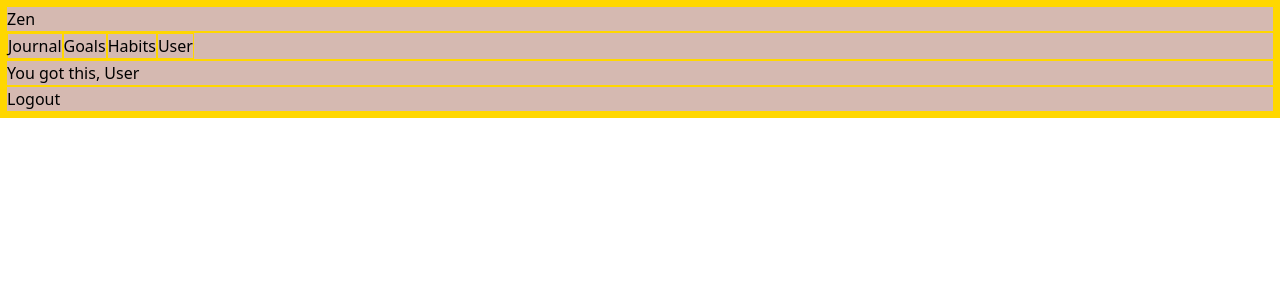
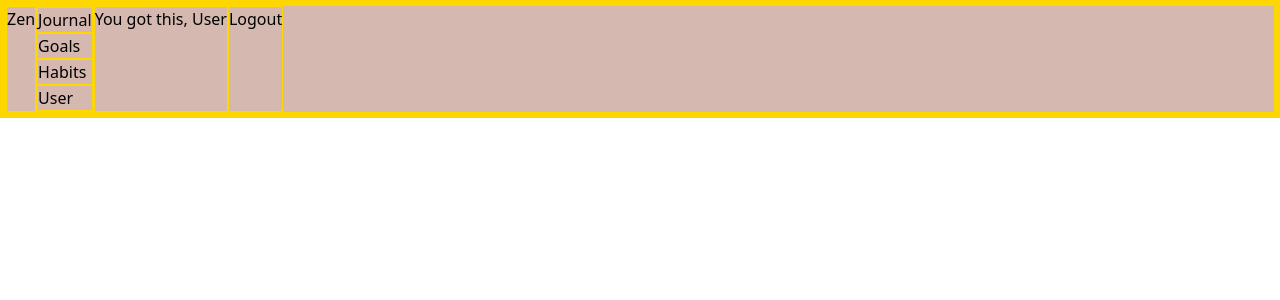
Before and after one commit to rominadouk/zen-redesign, a React (Create React App) app: page / in a window 1280 px wide. Shown: the top 300 px of the page. Built offline with nearby package versions, Linux system fonts and the light colour scheme.

Commit message:
successfully displays flex on desktop navbar

```diff
--- a/src/modules/Navbar.tsx
+++ b/src/modules/Navbar.tsx
@@ -12,9 +12,9 @@ const Navbar = () => {
         <div>
             <nav id="mobile-navbar" className="flex flex-row justify-center bg-light-brown lg:justify-start md:hidden flex-wrap">
                     {/* Mobile Navbar */}
-                        <h1 className='flex flex-column justify-center text-3xl font-header basis-full'>zen</h1>
+                        <h1 className='flex flex-column justify-center text-3xl font-header basis-full my-3 text-4xl'>zen</h1>
                     {/* <h1 className='flex flex-column justify-center text-3xl font-header'>zen</h1> */}
-                    <ul id="mobile-nav-ul" className='flex flex-row space-x-10'>
+                    <ul id="mobile-nav-ul" className='flex flex-row space-x-12 pb-3'>
                         <li className='h-8 w-8'><SelfCareIcon/></li>
                         <li className='h-8 w-8'> <JournalIcon /></li>
                         <li className='h-8 w-8'> <GoalIcon /> </li>
@@ -22,10 +22,10 @@ const Navbar = () => {
                     </ul>
             </nav>
 
-            <nav id="desktop-navbar" className="hidden md:block bg-light-brown flex flex-row">
+            <nav id="desktop-navbar" className="hidden md:flex bg-light-brown flex-row ">
                 {/* Desktop Navbar */}
-                <h1 className='flex'>Zen</h1>
-                <ul id="desktop-nav-ul" className="flex flex-row">
+                <h1 className=''>Zen</h1>
+                <ul id="desktop-nav-ul" className="">
                     <li className=''>Journal</li>
                     <li className=''>Goals</li>
                     <li className=''>Habits</li>
```
